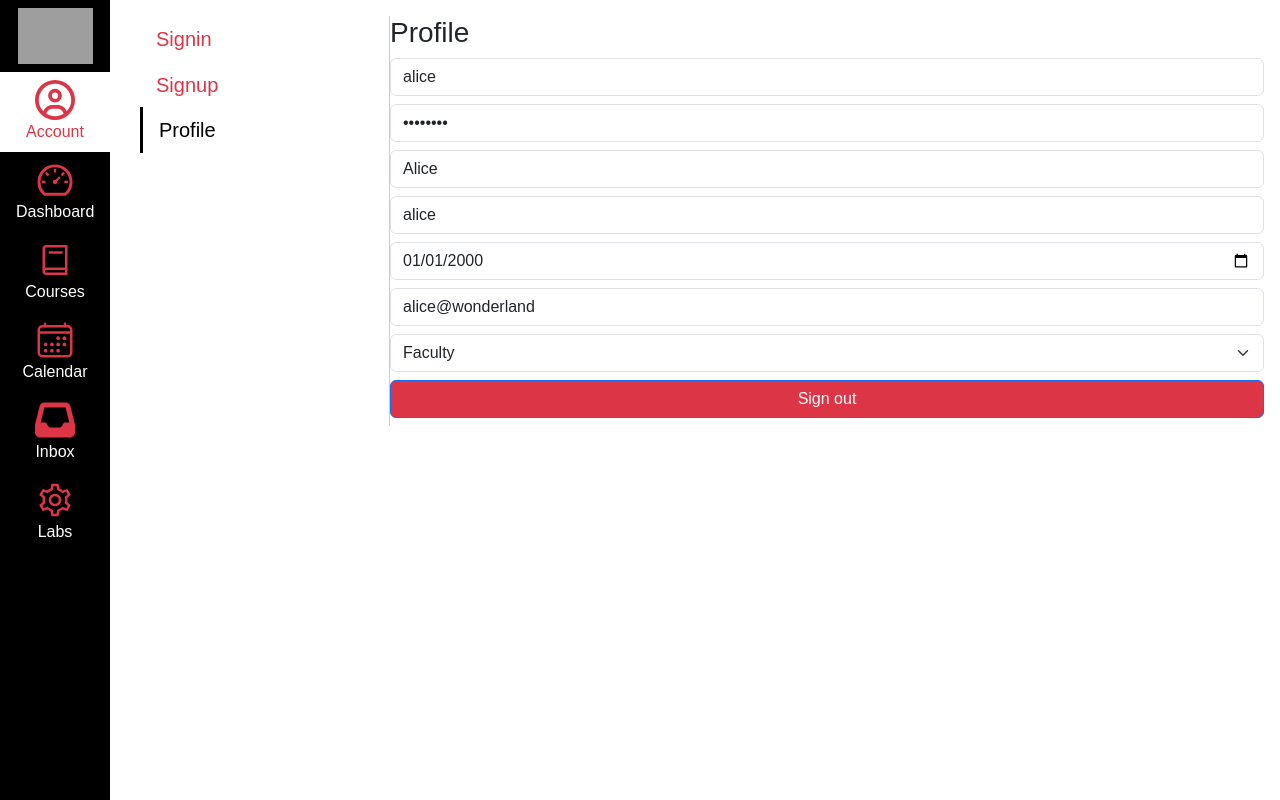
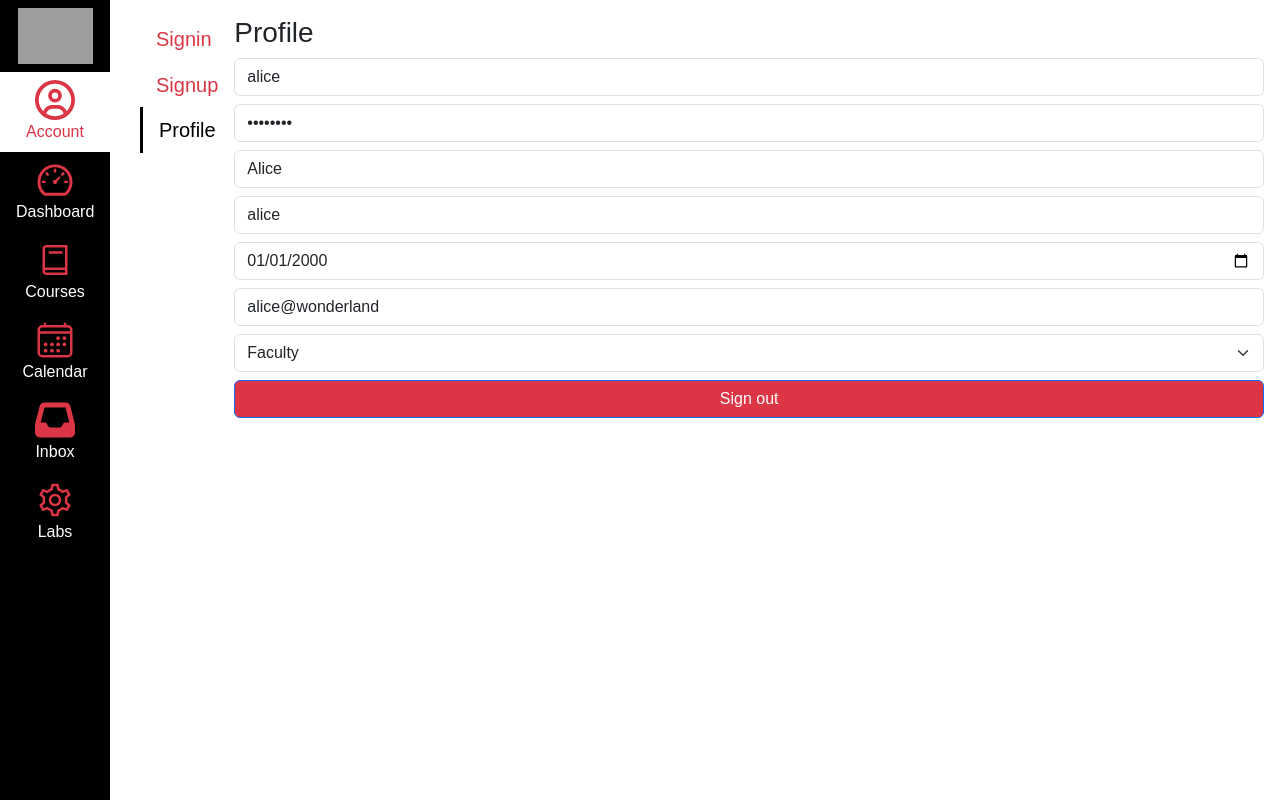
Before and after one commit to PaarthKulkarni/kambaz-next-js-project, a Next.js app: page /Account/Profile in a window 1280 px wide. Built offline with nearby package versions, Linux system fonts and the light colour scheme; grey boxes are pictures that could not be loaded.

Commit message:
Last Attempt

```diff
--- a/src/app/(Kambaz)/Account/Layout.tsx
+++ b/src/app/(Kambaz)/Account/Layout.tsx
@@ -4,7 +4,7 @@ export default function AccountLayout({ children }: Readonly<{ children: ReactNo
  return (
    <div id="wd-kambaz">
          <div className="d-flex">
-           <div style ={{ width: '250px', borderRight: '1px solid #ccc' , minWidth: '200px'}}>
+           <div className="d-none d-md-block">
              <AccountNavigation />
             </div>
            <div className="flex-fill">
```
